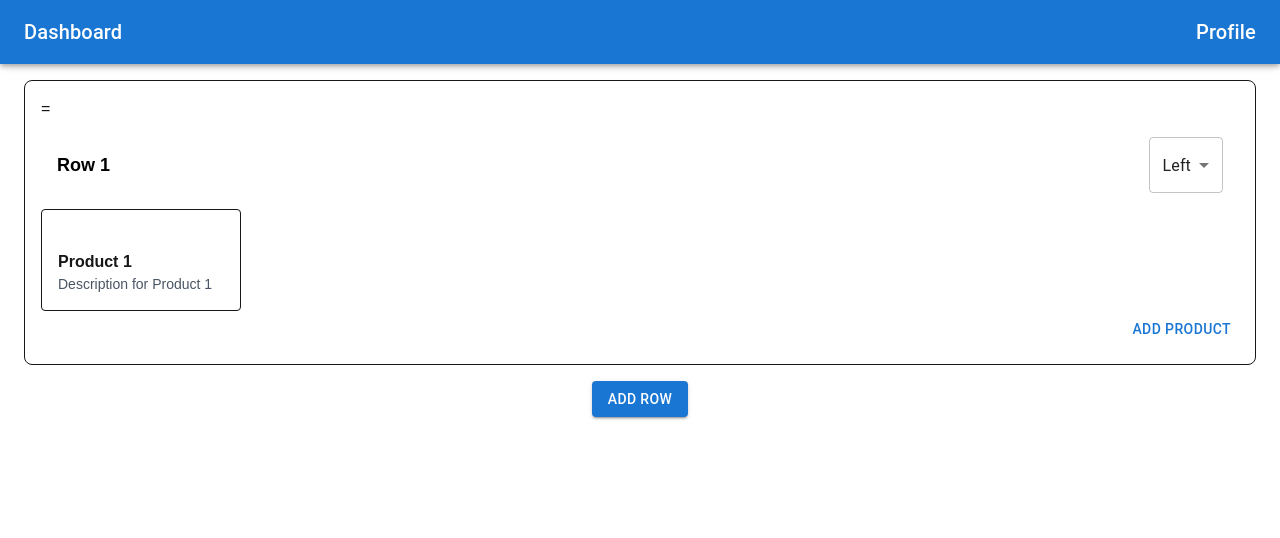
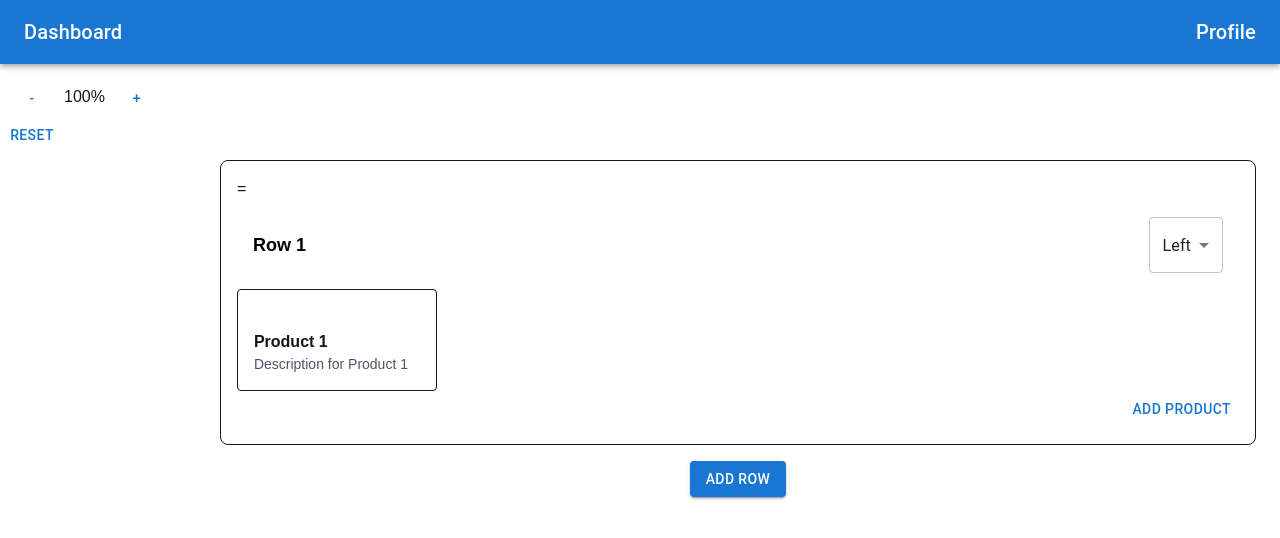
Before and after one commit to juanroyofullstack/product-and-category-management-dashboard, a Next.js app: page / in a window 1280 px wide. Shown: the top 538 px of the page. Built offline with nearby package versions, Linux system fonts and the light colour scheme; some icons are missing; what @mui/material-nextjs would draw is missing.

Commit message:
add: zoom in zoom out

```diff
--- a/src/app/containers/RowContainer.tsx
+++ b/src/app/containers/RowContainer.tsx
@@ -5,18 +5,35 @@ import { Button, Box } from '@mui/material';
 import { addRow, RowState } from '../lib/features/rowsInfoSlice';
 import { selectRows } from '../lib/selectors/selectors';
 import { useAppSelector, useAppDispatch } from '../lib/hooks';
+import useZoom from '../lib/hooks/useZoom';
 import Row from '../components/Row';
 
 const RowContainer = () => {
     const [showAddRow, setShowAddRow] = useState(false);
     const [rowName, setRowName] = useState('');
-
+    const { scale, zoomIn, zoomOut, resetZoom } = useZoom({
+        minScale: 0.5,
+        maxScale: 2,
+        step: 0.2,
+    });
     const rows = useAppSelector(selectRows);
 
     const dispatch = useAppDispatch();
 
     return (
-        <div className="RowContainer flex flex-col items-center justify-center w-full h-full pt-20 px-6 gap-4" >
+        <div className="RowContainer flex pt-20 w-full">
+            <div className="controls">
+                <Button onClick={zoomOut}>-</Button>
+                <span>{Math.round(scale * 100)}%</span>
+                <Button onClick={zoomIn}>+</Button>
+                <Button onClick={resetZoom}>Reset</Button>
+            </div>
+            <div className="RowContainer flex flex-col items-center justify-center w-full h-full pt-20 px-6 gap-4"
+                style={{
+                    transform: `scale(${scale})`,
+                    transformOrigin: 'center',
+                    transition: 'transform 0.2s ease',
+                }} >
                 {rows.length > 0 ? (
                     rows.map((row) => (
                         <div key={row.id} className='w-full'>
@@ -63,6 +80,7 @@ const RowContainer = () => {
                     </div>
                 )}
             </div>
+        </div>
     );
 };
 
--- /dev/null
+++ b/src/app/lib/hooks/useZoom.ts
@@ -0,0 +1,45 @@
+import { useState, useCallback } from 'react';
+
+interface UseZoomOptions {
+  initialScale?: number;
+  minScale?: number;
+  maxScale?: number;
+  step?: number;
+}
+
+const useZoom = (options: UseZoomOptions = {}) => {
+    const {
+        initialScale = 1,
+        minScale = 0.5,
+        maxScale = 3,
+        step = 0.1,
+    } = options;
+
+    const [scale, setScale] = useState(initialScale);
+
+    const zoomIn = useCallback(() => {
+        setScale(prevScale => Math.min(prevScale + step, maxScale));
+    }, [step, maxScale]);
+
+    const zoomOut = useCallback(() => {
+        setScale(prevScale => Math.max(prevScale - step, minScale));
+    }, [step, minScale]);
+
+    const resetZoom = useCallback(() => {
+        setScale(initialScale);
+    }, [initialScale]);
+
+    const setZoom = useCallback((newScale: number) => {
+        setScale(Math.max(minScale, Math.min(maxScale, newScale)));
+    }, [minScale, maxScale]);
+
+    return {
+        scale,
+        zoomIn,
+        zoomOut,
+        resetZoom,
+        setZoom,
+    };
+};
+
+export default useZoom;
```
Lines whose indentation alone changed are shown as unchanged.
